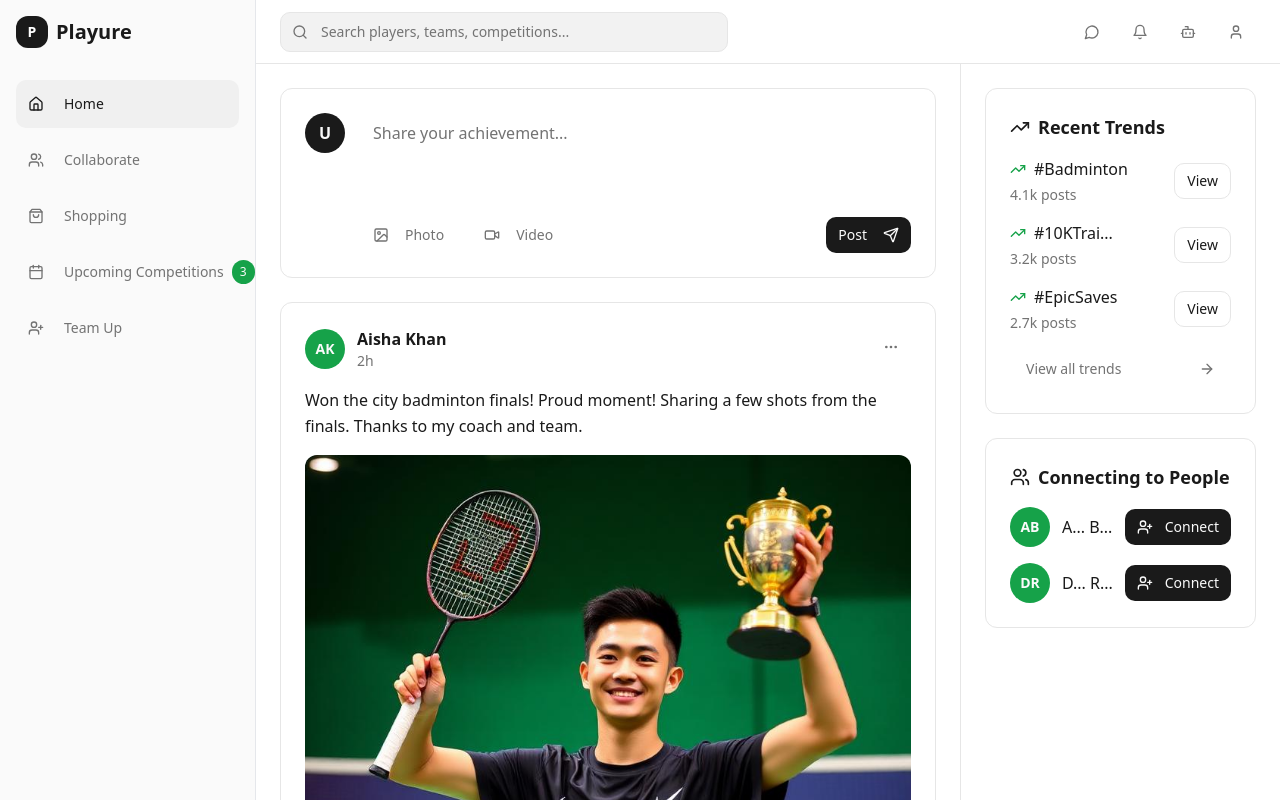
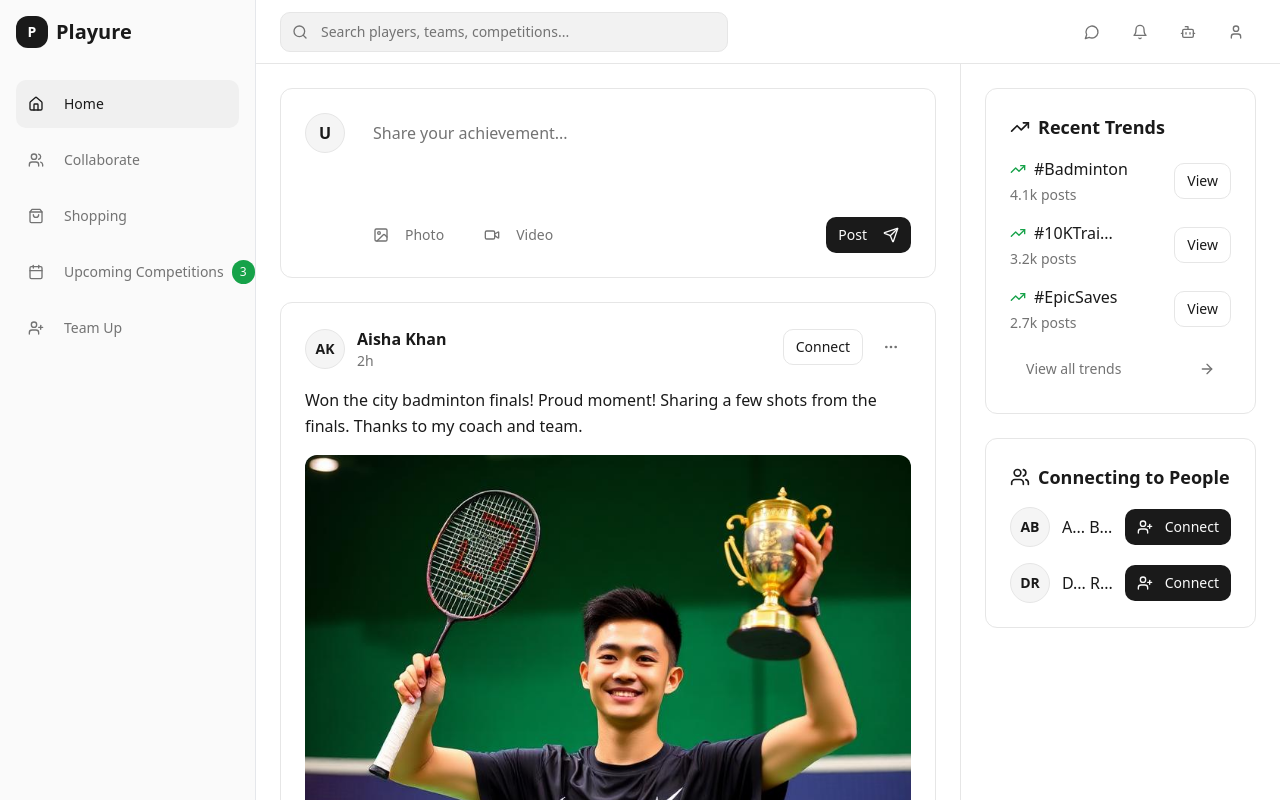
Before and after one commit to Sushanth0246/ai-assist-view, a React (Vite) app: page / in a window 1280 px wide. Shown: the top 800 px of the page. Built offline with nearby package versions, Linux system fonts and the light colour scheme.

Commit message:
Refactor: Remove black from boxes
Remove black color from boxes and add connect functionality to the post.

```diff
--- a/src/components/ConnectionsWidget.tsx
+++ b/src/components/ConnectionsWidget.tsx
@@ -18,8 +18,8 @@ export const ConnectionsWidget = () => {
         {suggestions.map((person, index) => (
           <div key={index} className="flex items-center justify-between">
             <div className="flex items-center gap-3">
-              <div className="w-10 h-10 bg-accent rounded-full flex items-center justify-center">
-                <span className="text-accent-foreground font-semibold text-sm">{person.avatar}</span>
+              <div className="w-10 h-10 bg-muted border border-border rounded-full flex items-center justify-center">
+                <span className="text-foreground font-semibold text-sm">{person.avatar}</span>
               </div>
               <span className="font-medium text-foreground">{person.name}</span>
             </div>
--- a/src/components/FeedPost.tsx
+++ b/src/components/FeedPost.tsx
@@ -17,17 +17,22 @@ export const FeedPost = ({ author, content, timeAgo, image }: FeedPostProps) =>
     <div className="bg-post-bg border border-border rounded-xl p-6 mb-4">
       <div className="flex items-start justify-between mb-4">
         <div className="flex items-center gap-3">
-          <div className="w-10 h-10 bg-accent rounded-full flex items-center justify-center">
-            <span className="text-accent-foreground font-semibold text-sm">{author.initials}</span>
+          <div className="w-10 h-10 bg-muted border border-border rounded-full flex items-center justify-center">
+            <span className="text-foreground font-semibold text-sm">{author.initials}</span>
           </div>
           <div>
             <h4 className="font-semibold text-foreground">{author.name}</h4>
             <p className="text-sm text-muted-foreground">{timeAgo}</p>
           </div>
         </div>
-        <Button variant="ghost" size="icon" className="text-muted-foreground hover:text-foreground">
-          <MoreHorizontal className="w-4 h-4" />
-        </Button>
+        <div className="flex items-center gap-2">
+          <Button variant="outline" size="sm" className="border-border text-foreground hover:bg-nav-hover">
+            Connect
+          </Button>
+          <Button variant="ghost" size="icon" className="text-muted-foreground hover:text-foreground">
+            <MoreHorizontal className="w-4 h-4" />
+          </Button>
+        </div>
       </div>
 
       <p className="text-foreground mb-4 leading-relaxed">{content}</p>
--- a/src/components/PostCreator.tsx
+++ b/src/components/PostCreator.tsx
@@ -9,8 +9,8 @@ export const PostCreator = () => {
   return (
     <div className="bg-post-bg border border-border rounded-xl p-6 mb-6">
       <div className="flex items-start gap-4">
-        <div className="w-10 h-10 bg-primary rounded-full flex items-center justify-center">
-          <span className="text-primary-foreground font-semibold">U</span>
+        <div className="w-10 h-10 bg-muted border border-border rounded-full flex items-center justify-center">
+          <span className="text-foreground font-semibold">U</span>
         </div>
 
         <div className="flex-1">
```
